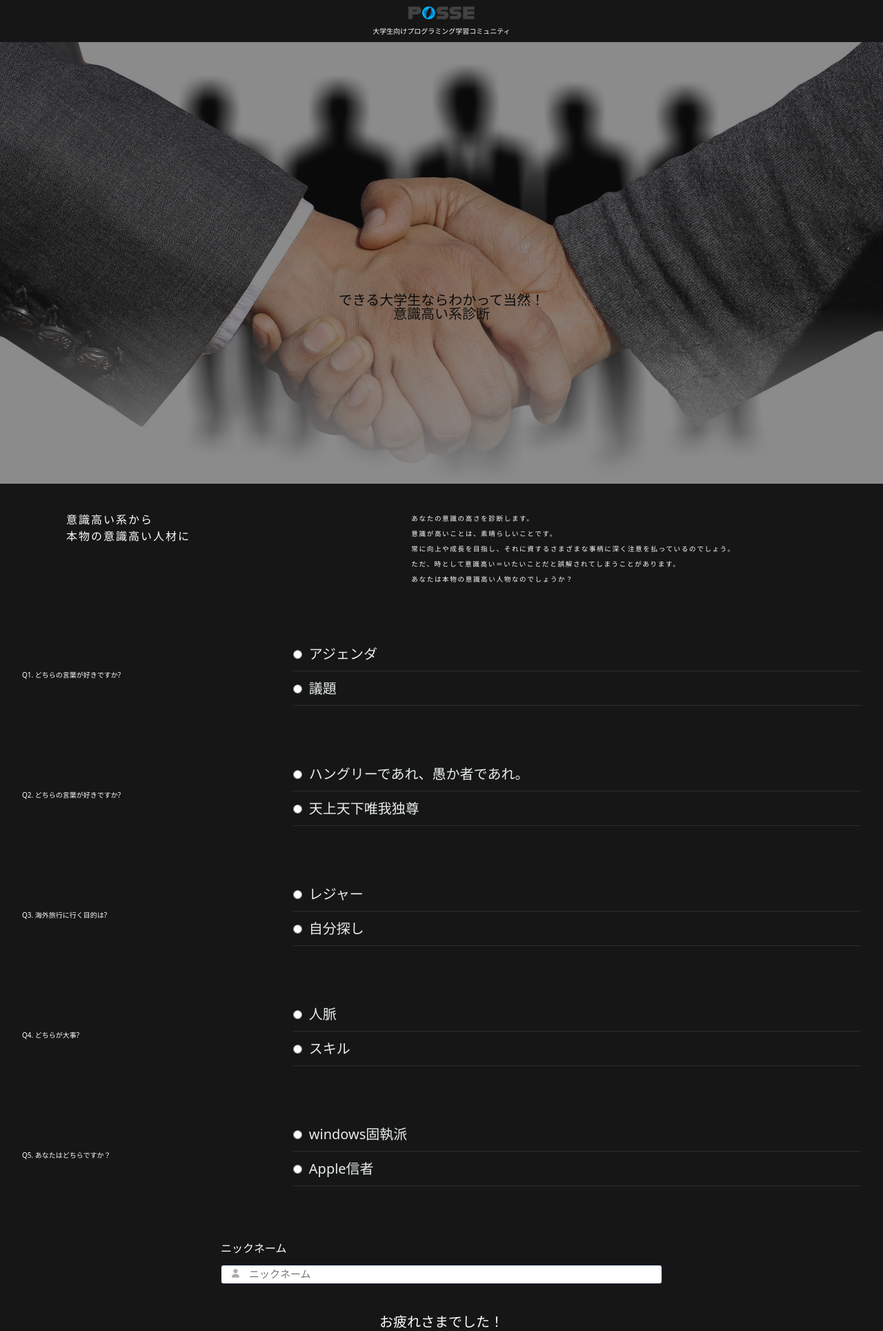
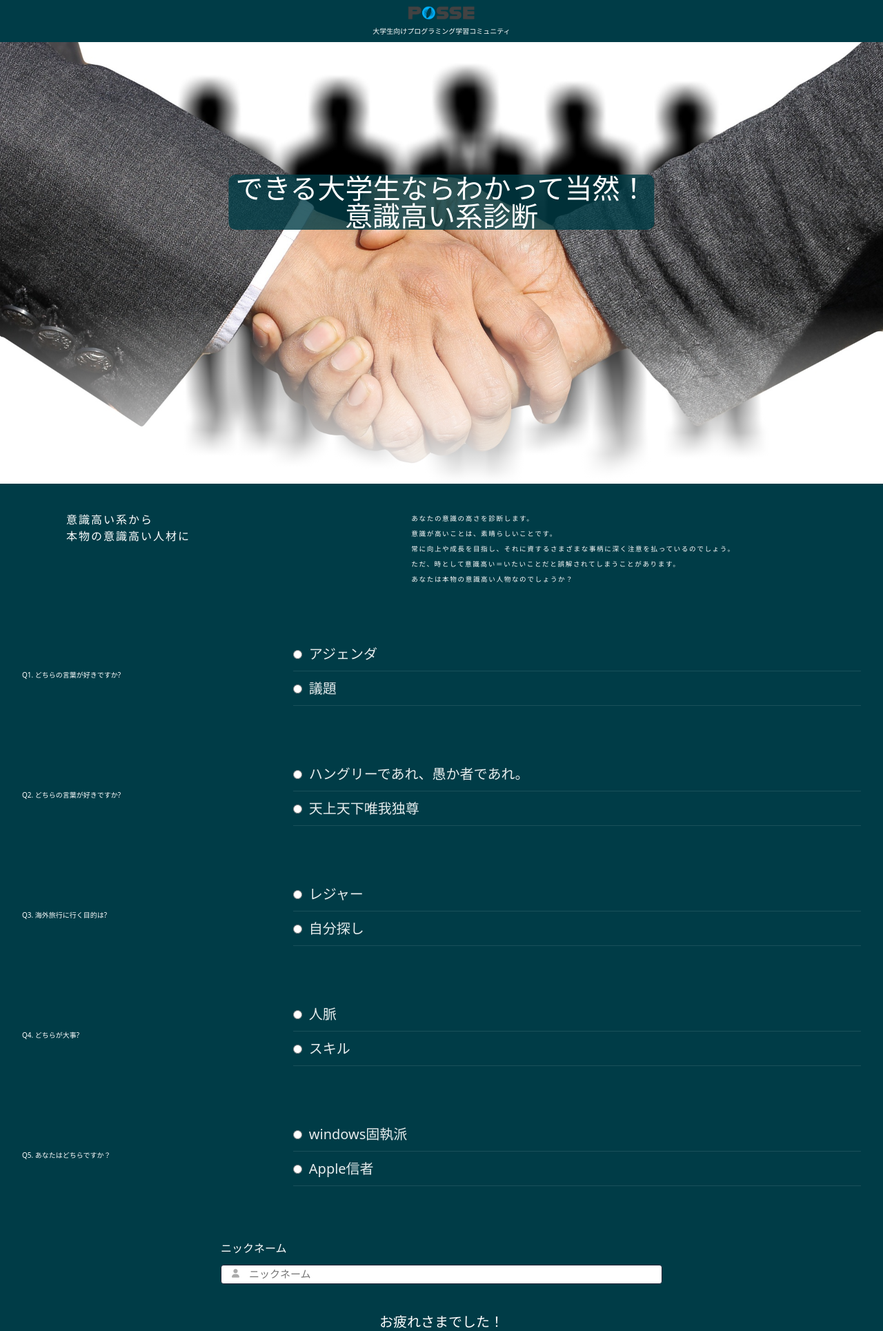
Before and after one commit to posse-ap/posse1-hackathon-202202-team2H, a PHP site: page /index.php in a window 1280 px wide. Shown: the top 1929 px of the page at 69% size. Run offline with PHP 8.4, Linux system fonts and the light colour scheme; data comes from the database, SQL or seed files in the repository; some libraries are stand-ins or nearby versions.

Commit message:
背景色、index.htmlのタイトル編集

```diff
--- a/www/html/css/style.css
+++ b/www/html/css/style.css
@@ -8,7 +8,7 @@ p {
 	--button-firstColor: #f2f5f6;
 	--button-secondColor: #e3eaed;
 	--button-thirdColor: #96a1a5;
-	--main-toppage-color:#171617;
+	--main-toppage-color:rgba(0, 60, 71, 1);
 }
 body {
 	text-align: center;
@@ -114,13 +114,12 @@ footer {
 	background: url(../img/shaking-hands-gd698e3efb_1920.jpg);
 	background-size: cover;
   background-position: top;
-  opacity: .5;
+  /* opacity: .5; */
 	height: 80vh;
 	/* border-radius: 10px; */
   width: 100%;
   position: relative;
-  color: #000;
-
+  /* color: #000; */
 }
 .first_view::after {
 	content: '';
@@ -134,13 +133,25 @@ footer {
 
 .first_view h1{
   position: absolute;
-  top: 60%;
+  top: 30%;
+  left: 50%;
   transform: translateY(-50%);
-width: 100%;
-font-size: 2rem;
+  transform: translateX(-50%);
+/* width: 100%; */
+font-size: 4.0rem;
 line-height: 2rem;
-margin: 0;;
+margin: 0 ;
+padding: 10px 10px;
+color: white;
+background-color: rgba(0, 60, 71, 0.8);
+border-radius: 10px;
+
 }
+.first_view br {
+    display: block;
+    content: "";
+    margin: 20px 0;
+    }
 .diag_desc{
 	display: flex;
 	width: 85%;
@@ -358,7 +369,7 @@ font-size: 2rem;
 /* .result_container */
 .result_container {
 	outline: 2px solid red;
-    background-color: #171617;
+    background-color: rgba(0, 60, 71, 1);
 }
 /* end of .result_container */
 
@@ -368,7 +379,6 @@ font-size: 2rem;
 	margin: 16px auto 32px;
 	outline: 2px solid skyblue;
 	font-size: 1.5em;
-
 }
 
 /* result_stmt */
```
